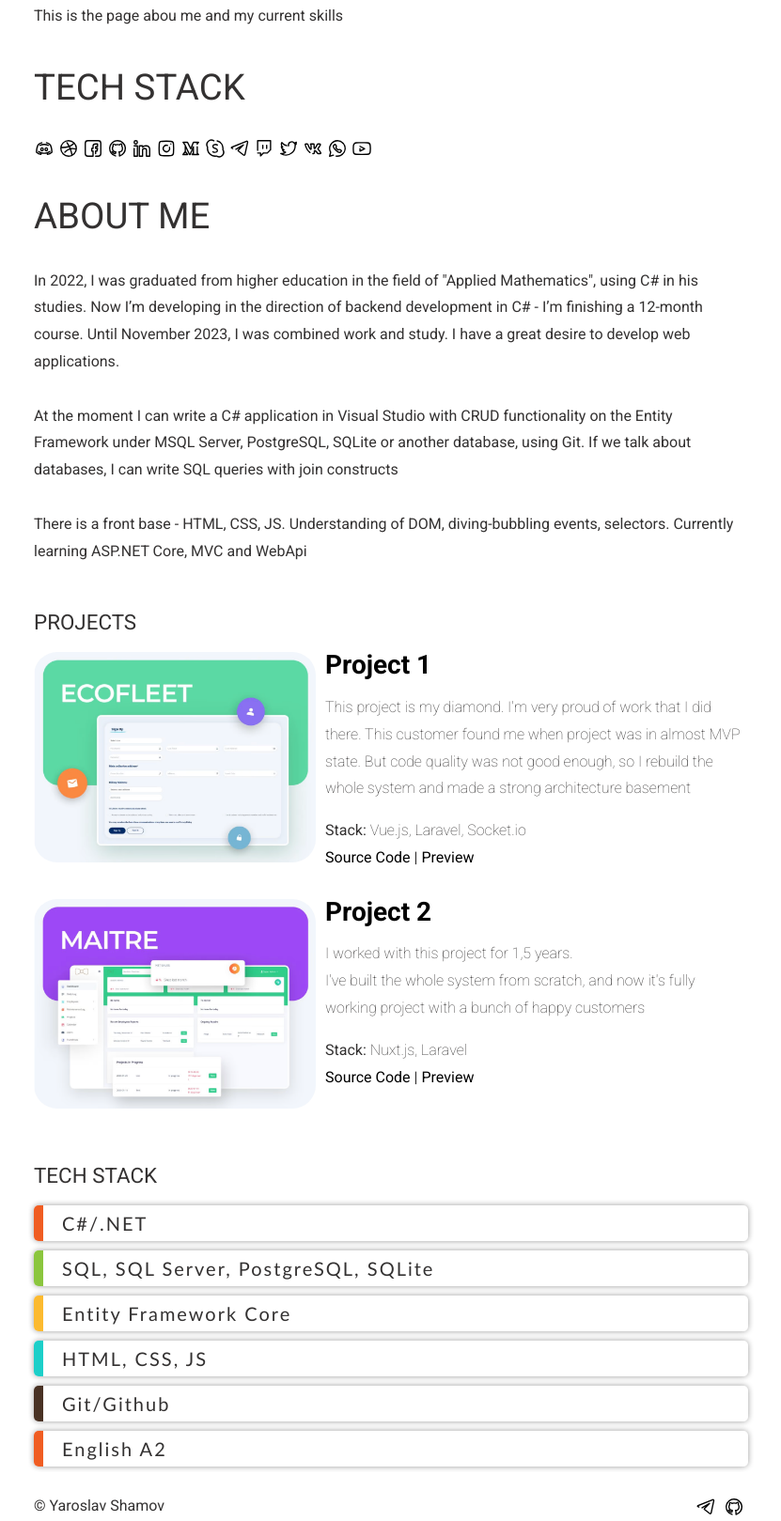
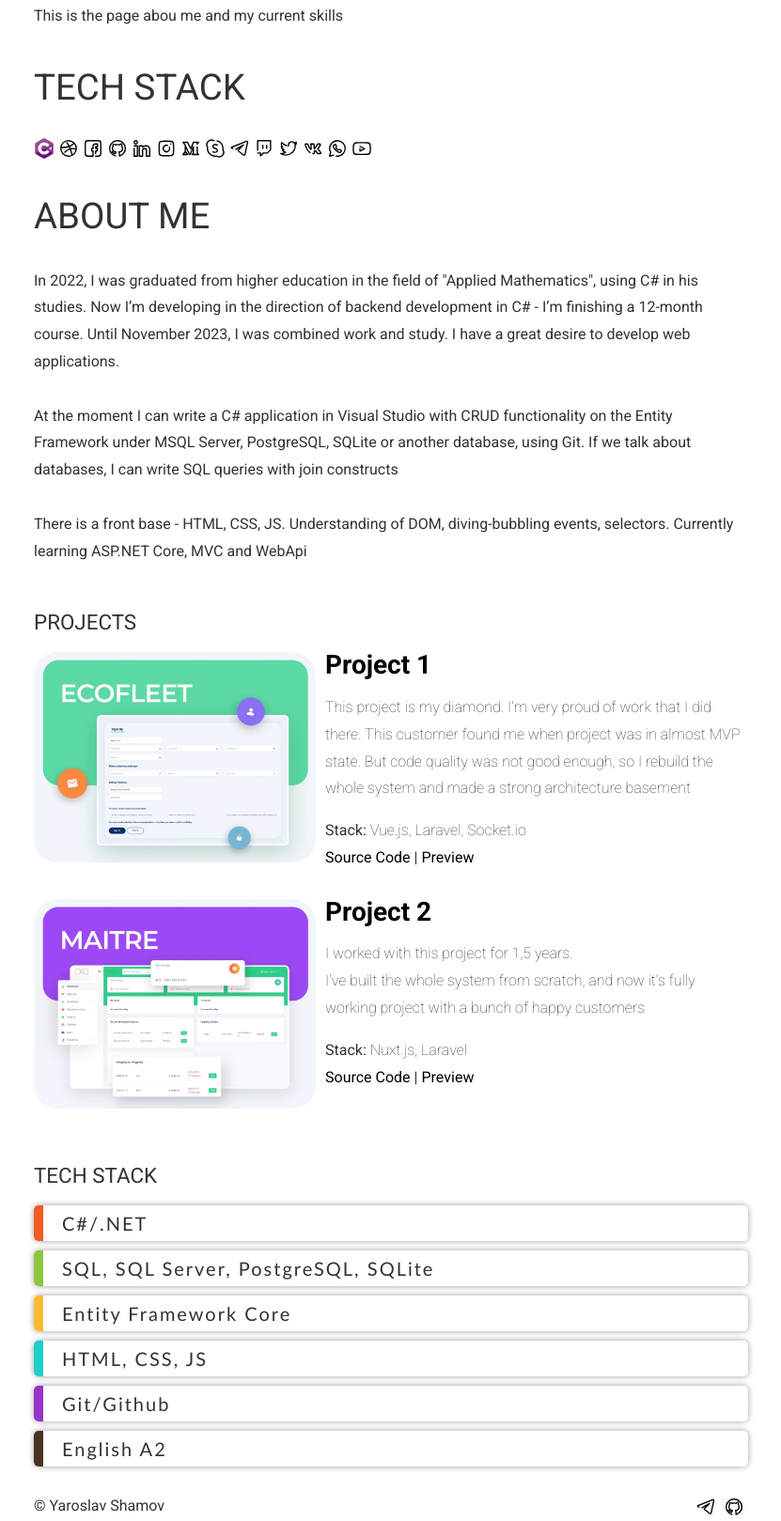
Before and after one commit to halfwa/halfwa.github.io, a plain HTML site: page index.html in a window 1280 px wide. Shown: the part 308-1927 px from the top of the page at 94% size, without its empty margins (224-1055 px from the left). Drawn offline with Linux system fonts and the light colour scheme.

Commit message:
ver 1.31

```diff
--- a/assets/styles/styles.css
+++ b/assets/styles/styles.css
@@ -293,7 +293,7 @@ transition: 0.3s all linear;
 .border li:nth-child(3){border-color: #fcba30;}
 .border li:nth-child(4){border-color: #1ccfc9;}
 .border li:nth-child(5){border-color: #9932CC;}
-.border li:nth-child(5){border-color: #493224;}
+.border li:nth-child(6){border-color: #493224;}
 .border li:hover {border-left: 10px solid transparent;}
 .border li:nth-child(1):hover {border-right: 10px solid #f05d22;}
 .border li:nth-child(2):hover {border-right: 10px solid #8bc63e;}
--- a/index.html
+++ b/index.html
@@ -45,7 +45,7 @@
                 <h1 class="content__about-header">Tech Stack</h1>
                 <div class="content__main-item">
                     <a href="#" class="content__social-item">
-                        <img src="assets/img/icons/discord.svg" alt="discord">
+                        <img src="assets/img/icons/csharp.png" alt="CSharp">
                         <img src="assets/img/icons/dribbble.svg" alt="dribbble">
                         <img src="assets/img/icons/facebook.svg" alt="facebook">
                         <img src="assets/img/icons/github.svg" alt="github">
```
Also changed, not shown: assets/img/icons/csharp.png (added).
